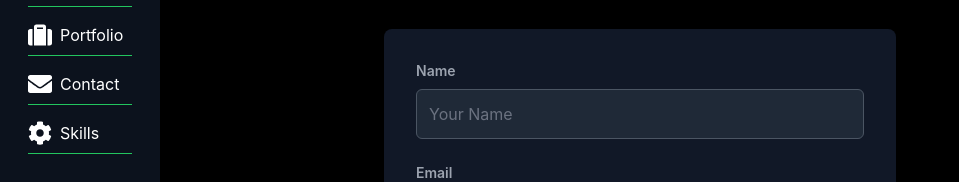
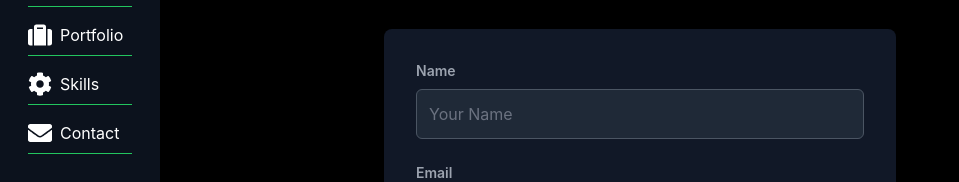
Before and after one commit to P-Mbugua/Final_Portfolio, a React (Vite) app: page /contactform in a window 1280 px wide. Both pictures are taken after a click on the button 38 px from the left and 86 px from the top of the page. Shown: the part 227-409 px from the top of the page, without its empty margins (0-959 px from the left). Built offline with nearby package versions, Linux system fonts and the light colour scheme.

Commit message:
rectified on the header of the large screens

```diff
--- a/src/Components/ToggleButton.jsx
+++ b/src/Components/ToggleButton.jsx
@@ -67,6 +67,15 @@ const ToggleButton = () => {
             <FaSuitcase size={24} className="mr-2 text-white hover:text-green-500" />
             Portfolio
           </button>
+
+          <button
+            onClick={() => handleLinkClick('/skills')}
+            className="text-white hover:text-green-400 flex items-center mb-2 w-full py-2 border-b border-green-500"
+          >
+            <FaCog size={24} className="mr-2 text-white hover:text-green-500" />
+            Skills
+          </button>
+
           <button
             onClick={() => handleLinkClick('/contact')}
             className="text-white hover:text-green-400 flex items-center mb-2 w-full py-2 border-b border-green-500"
@@ -74,13 +83,7 @@ const ToggleButton = () => {
             <FaEnvelope size={24} className="mr-2 text-white hover:text-green-500" />
             Contact
           </button>
-          <button
-            onClick={() => handleLinkClick('/skills')}
-            className="text-white hover:text-green-400 flex items-center mb-2 w-full py-2 border-b border-green-500"
-          >
-            <FaCog size={24} className="mr-2 text-white hover:text-green-500" />
-            Skills
-          </button>
+
         </nav>
       </div>
 
```
